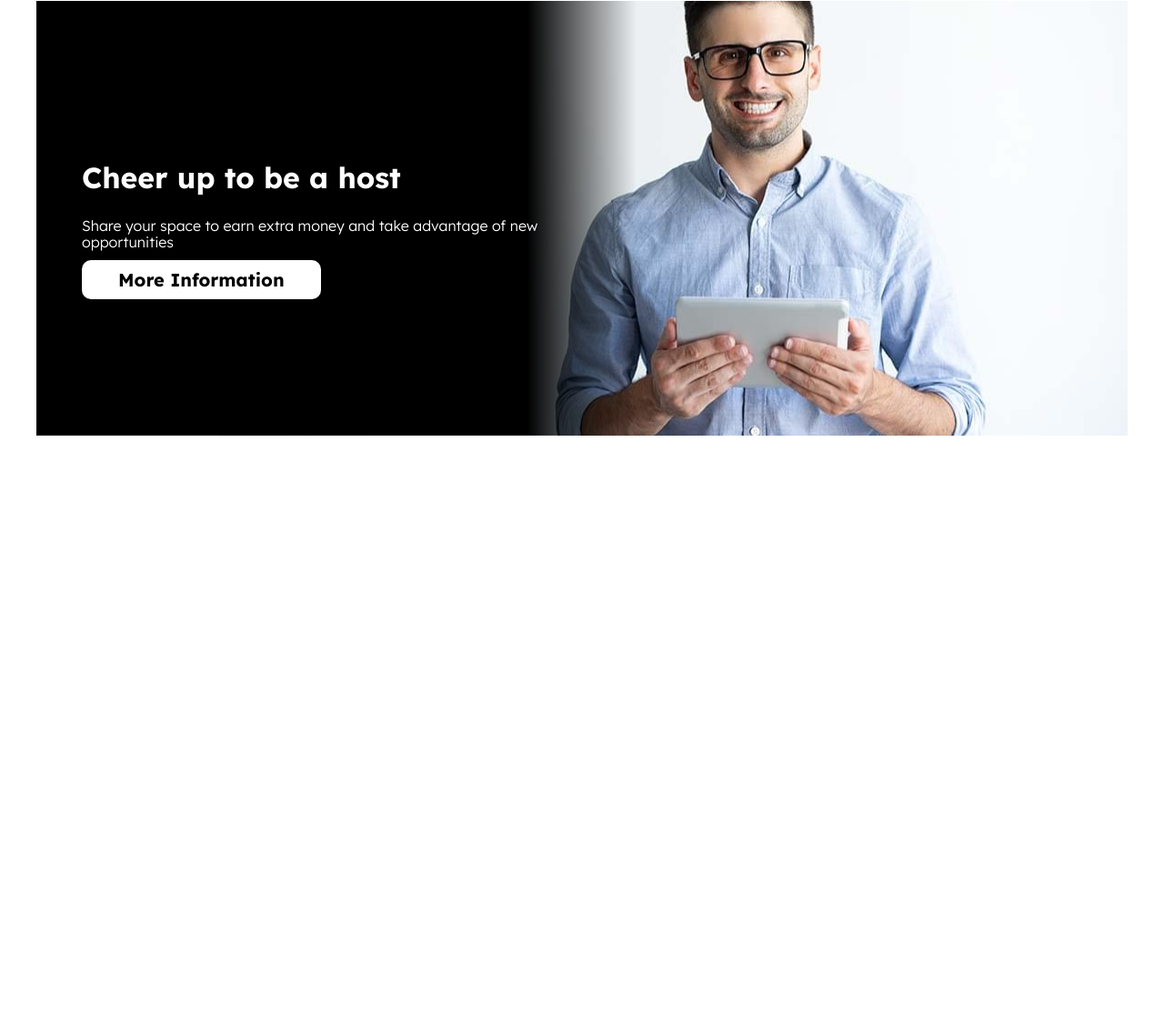
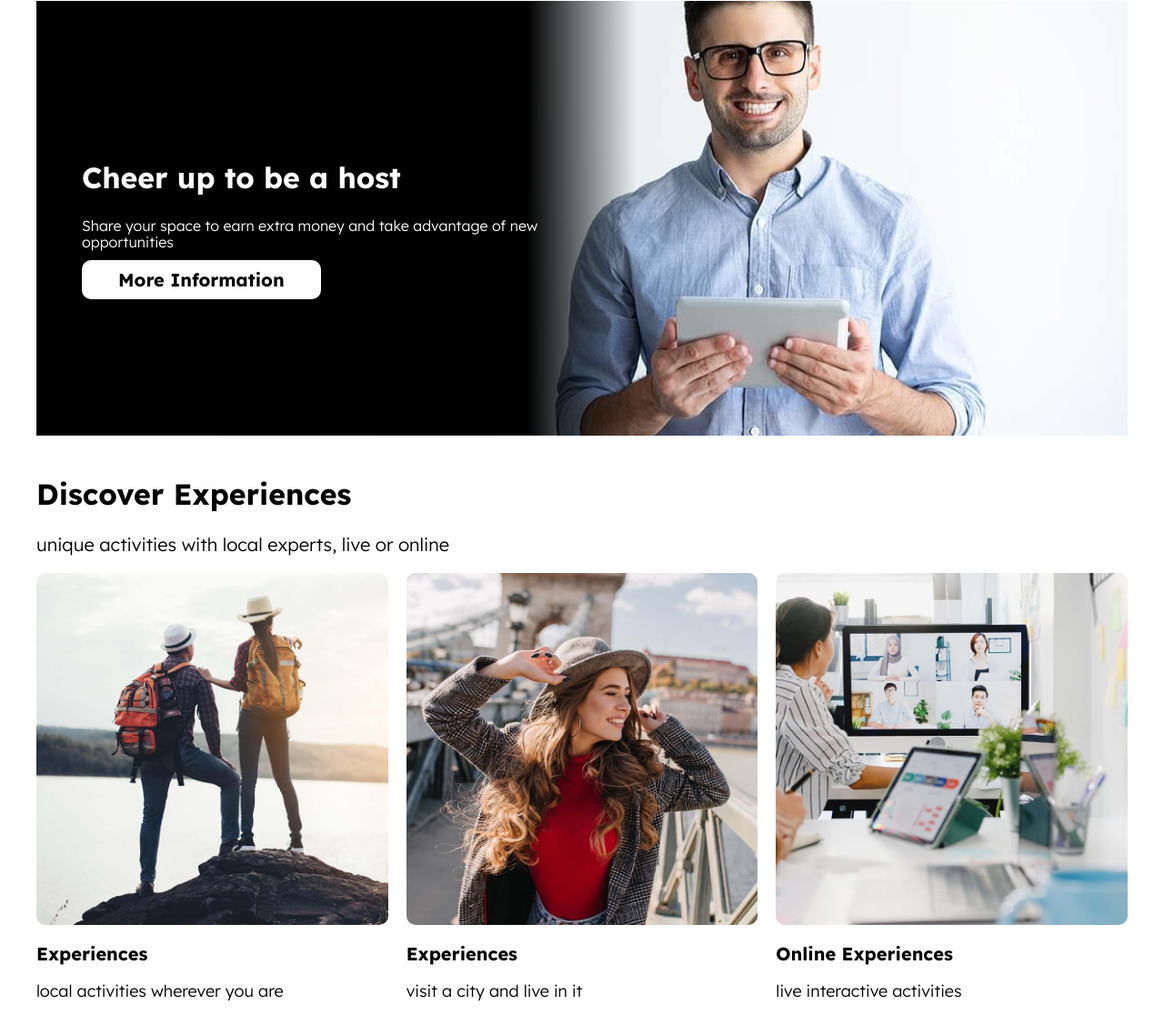
Before and after one commit to beginoffile/lodging, a website: page index.html in a window 1280 px wide. Shown: the part 1671-2809 px from the top of the page at 91% size. Before the commit the page ends 2150 px from the top, so only its background shows below. Drawn offline with Linux system fonts and the light colour scheme.

Commit message:
end section main experience

```diff
--- a/index.html
+++ b/index.html
@@ -174,5 +174,31 @@
             </div>
         </section>
 
+        <main class="experiencias contenedor seccion">
+            <h2 class="experiencias__heading">Discover Experiences</h2>
+            <p class="experiencias__descripcion">unique activities with local experts, live or online</p>
+
+            <div class="experiencias__listado">
+                <div class="experiencia">
+                    <img class="experiencia__imagen" src="build/img/experiencia_1.jpg" alt="imagen experiencia"></img>
+                    <p class="experiencia__titulo">Experiences</p>
+                    <p class="experiencia__descripcion">local activities wherever you are</p>
+                </div>
+
+                <div class="experiencia">
+                    <img class="experiencia__imagen" src="build/img/experiencia_2.jpg" alt="imagen experiencia"></img>
+                    <p class="experiencia__titulo">Experiences</p>
+                    <p class="experiencia__descripcion">visit a city and live in it</p>
+                </div>
+
+                <div class="experiencia">
+                    <img class="experiencia__imagen" src="build/img/experiencia_3.jpg" alt="imagen experiencia"></img>
+                    <p class="experiencia__titulo">Online Experiences</p>
+                    <p class="experiencia__descripcion">live interactive activities</p>
+                </div>
+            </div>
+
+        </main>
+
 </body>
 </html>
--- /dev/null
+++ b/src/scss/ui/contenido/_experiencias.scss
@@ -0,0 +1,29 @@
+@use 'base/variables' as v;
+@use 'base/mixins' as m;
+
+.experiencias{
+    &__listado{
+        @include m.scrollHorizontal(90vw,2rem);
+
+        @include m.tablet {
+            @include m.grid(3,2rem);
+        }
+
+    }
+}
+
+.experiencia{
+    &__imagen{
+        border-radius: 1rem;
+
+    }
+    &__titulo{
+        font-weight: 700;
+        font-size: 2rem;
+
+    }
+    &__descripcion{
+        font-size: 1.8rem;
+
+    }
+}
--- a/src/scss/ui/contenido/_index.scss
+++ b/src/scss/ui/contenido/_index.scss
@@ -1,3 +1,4 @@
 @forward 'destinos';
 @forward 'lugares';
 @forward 'anfitrion';
+@forward 'experiencias';
```
Also changed, not shown: build/css/app.css, 1 other file.
